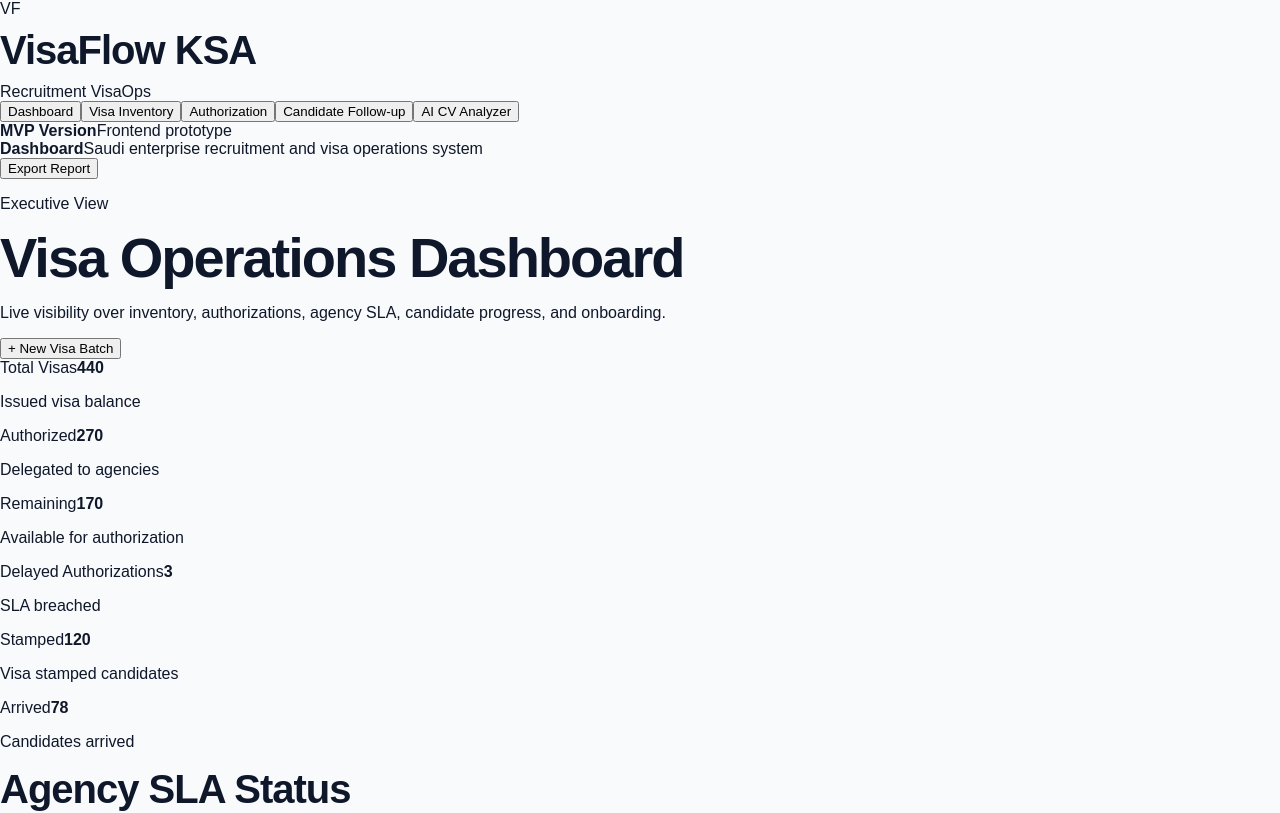
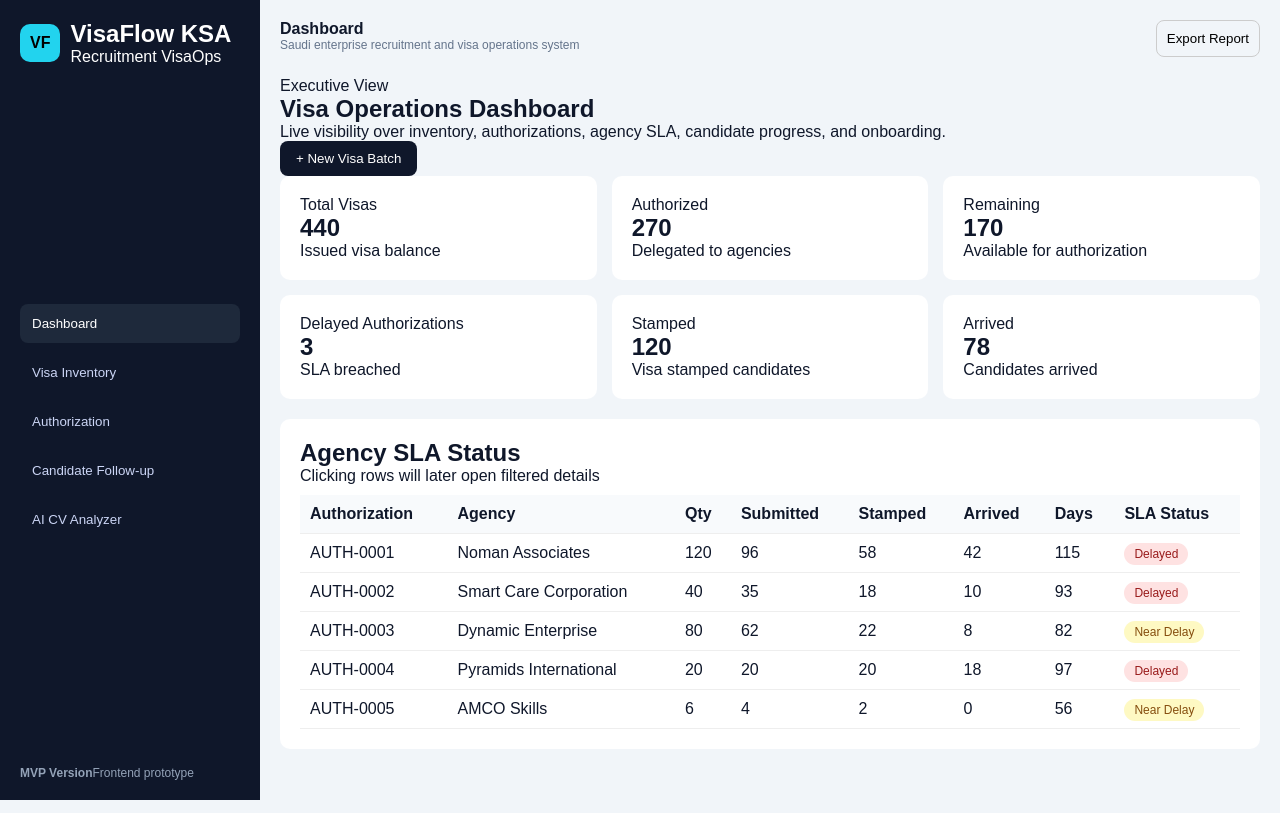
Before and after one commit to aalharbi95-max/visa, a React (Vite) app: page / in a window 1280 px wide. Shown: the top 813 px of the page. Built offline with nearby package versions, Linux system fonts and the light colour scheme.

Commit message:
Update style.css

```diff
--- a/src/style.css
+++ b/src/style.css
@@ -1,81 +1,175 @@
-* { box-sizing: border-box; }
-body { margin: 0; font-family: Arial, sans-serif; background: #f8fafc; color: #0f172a; }
-a { text-decoration: none; color: inherit; }
-.navbar { display: flex; justify-content: space-between; align-items: center; padding: 22px 7%; background: rgba(255,255,255,.9); border-bottom: 1px solid #e2e8f0; position: sticky; top: 0; z-index: 10; }
-.brand { display: flex; align-items: center; gap: 14px; }
-.logo { width: 48px; height: 48px; border-radius: 16px; background: #0f172a; color: #67e8f9; display: grid; place-items: center; font-weight: 800; }
-.brand h3 { margin: 0; font-size: 22px; }
-.brand span { color: #64748b; font-size: 12px; }
-.navlinks { display: flex; align-items: center; gap: 24px; font-weight: 600; color: #475569; }
-.btn { display: inline-block; background: #0f172a; color: white; padding: 14px 22px; border-radius: 14px; font-weight: 700; }
-.btn.small { padding: 10px 16px; }
-.btn.secondary { background: white; color: #0f172a; border: 1px solid #cbd5e1; }
-.hero { display: grid; grid-template-columns: 1.1fr .9fr; gap: 48px; padding: 90px 7%; align-items: center; background: linear-gradient(135deg, #ecfeff, #fff, #f1f5f9); }
-.eyebrow { color: #0891b2; font-weight: 800; text-transform: uppercase; letter-spacing: .08em; font-size: 13px; }
-.eyebrow.light { color: #67e8f9; }
-h1 { font-size: 56px; line-height: 1.05; margin: 16px 0; letter-spacing: -2px; }
-h2 { font-size: 40px; line-height: 1.12; margin: 10px 0; letter-spacing: -1px; }
-.subtitle { color: #475569; font-size: 19px; line-height: 1.8; max-width: 720px; }
-.subtitle.dark { color: #475569; }
-.heroActions { display: flex; gap: 14px; margin-top: 28px; }
-.stats { display: grid; grid-template-columns: repeat(4, 1fr); gap: 12px; margin-top: 34px; }
-.stat, .featureCard, .agencyCard, .priceCard { background: white; border: 1px solid #e2e8f0; border-radius: 24px; box-shadow: 0 10px 30px rgba(15,23,42,.06); }
-.stat { padding: 18px; }
-.stat strong { display: block; font-size: 24px; }
-.stat span { color: #64748b; font-size: 13px; }
-.dashboardCard { background: white; border-radius: 28px; overflow: hidden; box-shadow: 0 25px 60px rgba(15,23,42,.16); border: 1px solid #e2e8f0; }
-.dashHeader { background: #0f172a; color: white; padding: 26px; display: flex; justify-content: space-between; align-items: center; }
-.dashHeader span { color: #94a3b8; font-size: 13px; }
-.dashHeader h2 { font-size: 24px; margin: 6px 0 0; }
-.dashHeader b { background: #ecfeff; color: #0f172a; padding: 8px 12px; border-radius: 999px; }
-.dashStats { display: grid; grid-template-columns: repeat(2, 1fr); gap: 14px; padding: 22px; }
-.dashStats div, .agencyGrid div { background: #f8fafc; border: 1px solid #e2e8f0; padding: 18px; border-radius: 18px; }
-.dashStats strong, .agencyGrid strong { display: block; font-size: 28px; }
-.dashStats span, .agencyGrid span { color: #64748b; font-size: 13px; }
-.statusList { padding: 0 22px 22px; }
-.statusRow { display: flex; justify-content: space-between; padding: 14px 0; border-bottom: 1px solid #e2e8f0; }
-.statusRow strong { padding: 5px 12px; border-radius: 999px; }
-.blue { background: #dbeafe; color: #1d4ed8; }
-.green { background: #dcfce7; color: #15803d; }
-.red { background: #fee2e2; color: #b91c1c; }
-.purple { background: #f3e8ff; color: #7e22ce; }
-.gray { background: #f1f5f9; color: #334155; }
-.section { padding: 85px 7%; }
-.sectionTitle { text-align: center; max-width: 780px; margin: 0 auto 42px; }
-.sectionTitle p { color: #64748b; font-size: 18px; line-height: 1.7; }
-.featureGrid { display: grid; grid-template-columns: repeat(3, 1fr); gap: 22px; }
-.featureCard { padding: 28px; }
-.featureIcon { width: 48px; height: 48px; border-radius: 16px; background: #0f172a; color: #67e8f9; display: grid; place-items: center; font-weight: 800; margin-bottom: 18px; }
-.featureCard p { color: #64748b; line-height: 1.7; }
-.workflow { background: #0f172a; color: white; padding: 85px 7%; display: grid; grid-template-columns: .8fr 1.2fr; gap: 40px; }
-.workflowText p { color: #cbd5e1; line-height: 1.7; }
-.workflowGrid { display: grid; grid-template-columns: repeat(3, 1fr); gap: 14px; }
-.workflowStep { background: rgba(255,255,255,.08); border: 1px solid rgba(255,255,255,.1); padding: 20px; border-radius: 20px; }
-.workflowStep span { color: #67e8f9; display: block; margin-bottom: 8px; font-size: 13px; }
-.twoCol { display: grid; grid-template-columns: 1fr 1fr; gap: 42px; align-items: center; }
-.checklist { padding: 0; list-style: none; }
-.checklist li { margin: 14px 0; padding-left: 28px; position: relative; color: #334155; line-height: 1.6; }
-.checklist li:before { content: "✓"; position: absolute; left: 0; color: #059669; font-weight: 900; }
-.agencyCard { padding: 30px; }
-.agencyCard h3 { font-size: 26px; margin-bottom: 6px; }
-.agencyCard p { color: #64748b; }
-.agencyGrid { display: grid; grid-template-columns: repeat(2, 1fr); gap: 14px; margin: 24px 0; }
-.danger { background: #fef2f2 !important; border-color: #fecaca !important; }
-.nextAction { background: #0f172a; color: white; padding: 18px; border-radius: 18px; font-weight: 700; }
-.pricing { padding: 85px 7%; background: white; }
-.priceGrid { display: grid; grid-template-columns: repeat(3, 1fr); gap: 22px; }
-.priceCard { padding: 30px; }
-.priceCard strong { display: block; margin-top: 28px; font-size: 26px; }
-.featured { border: 2px solid #0f172a; transform: translateY(-8px); }
-.cta { text-align: center; padding: 75px 7%; background: #0f172a; color: white; }
-.cta p { color: #cbd5e1; font-size: 18px; }
-.cta .btn { background: #67e8f9; color: #0f172a; margin-top: 18px; }
-footer { padding: 28px 7%; text-align: center; color: #64748b; background: white; border-top: 1px solid #e2e8f0; }
+* { box-sizing: border-box; margin: 0; padding: 0; }
 
-@media (max-width: 900px) {
-  .navlinks { display: none; }
-  .hero, .twoCol, .workflow { grid-template-columns: 1fr; }
-  h1 { font-size: 38px; }
-  h2 { font-size: 30px; }
-  .stats, .featureGrid, .priceGrid, .workflowGrid { grid-template-columns: 1fr; }
+body {
+  font-family: Arial, sans-serif;
+  background: #f1f5f9;
+  color: #0f172a;
 }
+
+/* Layout */
+.appShell {
+  display: flex;
+  height: 100vh;
+}
+
+.sidebar {
+  width: 260px;
+  background: #0f172a;
+  color: white;
+  padding: 20px;
+  display: flex;
+  flex-direction: column;
+  justify-content: space-between;
+}
+
+.sideBrand {
+  display: flex;
+  gap: 10px;
+  align-items: center;
+}
+
+.sideLogo {
+  background: #22d3ee;
+  color: black;
+  padding: 10px;
+  border-radius: 10px;
+  font-weight: bold;
+}
+
+.sidebar nav button {
+  width: 100%;
+  padding: 12px;
+  margin-top: 10px;
+  background: transparent;
+  border: none;
+  color: #cbd5f5;
+  text-align: left;
+  cursor: pointer;
+}
+
+.sidebar nav button.active {
+  background: #1e293b;
+  border-radius: 8px;
+  color: white;
+}
+
+.sideFooter {
+  font-size: 12px;
+  color: #94a3b8;
+}
+
+/* Content */
+.content {
+  flex: 1;
+  padding: 20px;
+  overflow-y: auto;
+}
+
+.topbar {
+  display: flex;
+  justify-content: space-between;
+  margin-bottom: 20px;
+}
+
+.topbar span {
+  display: block;
+  font-size: 12px;
+  color: #64748b;
+}
+
+/* Cards */
+.statsGrid {
+  display: grid;
+  grid-template-columns: repeat(3, 1fr);
+  gap: 15px;
+  margin-bottom: 20px;
+}
+
+.statCard {
+  background: white;
+  padding: 20px;
+  border-radius: 10px;
+}
+
+.statCard strong {
+  font-size: 24px;
+  display: block;
+}
+
+.panel {
+  background: white;
+  padding: 20px;
+  border-radius: 10px;
+  margin-bottom: 20px;
+}
+
+.panelHeader {
+  margin-bottom: 10px;
+}
+
+/* Table */
+.tableWrap {
+  overflow-x: auto;
+}
+
+table {
+  width: 100%;
+  border-collapse: collapse;
+}
+
+th, td {
+  padding: 10px;
+  border-bottom: 1px solid #eee;
+  text-align: left;
+}
+
+th {
+  background: #f8fafc;
+}
+
+/* Badge */
+.badge {
+  padding: 4px 10px;
+  border-radius: 20px;
+  font-size: 12px;
+}
+
+.badge.green { background: #dcfce7; color: #166534; }
+.badge.red { background: #fee2e2; color: #991b1b; }
+.badge.yellow { background: #fef9c3; color: #854d0e; }
+.badge.gray { background: #e2e8f0; }
+
+/* Buttons */
+.primaryBtn {
+  background: #0f172a;
+  color: white;
+  border: none;
+  padding: 10px 16px;
+  border-radius: 8px;
+  cursor: pointer;
+}
+
+.ghostBtn {
+  background: transparent;
+  border: 1px solid #ccc;
+  padding: 10px;
+  border-radius: 8px;
+}
+
+/* AI */
+.aiGrid {
+  display: grid;
+  grid-template-columns: 1fr 1fr;
+  gap: 20px;
+}
+
+textarea {
+  width: 100%;
+  height: 120px;
+  margin-top: 10px;
+  padding: 10px;
+}
+
+.resultPanel h1 {
+  font-size: 40px;
+}
```
